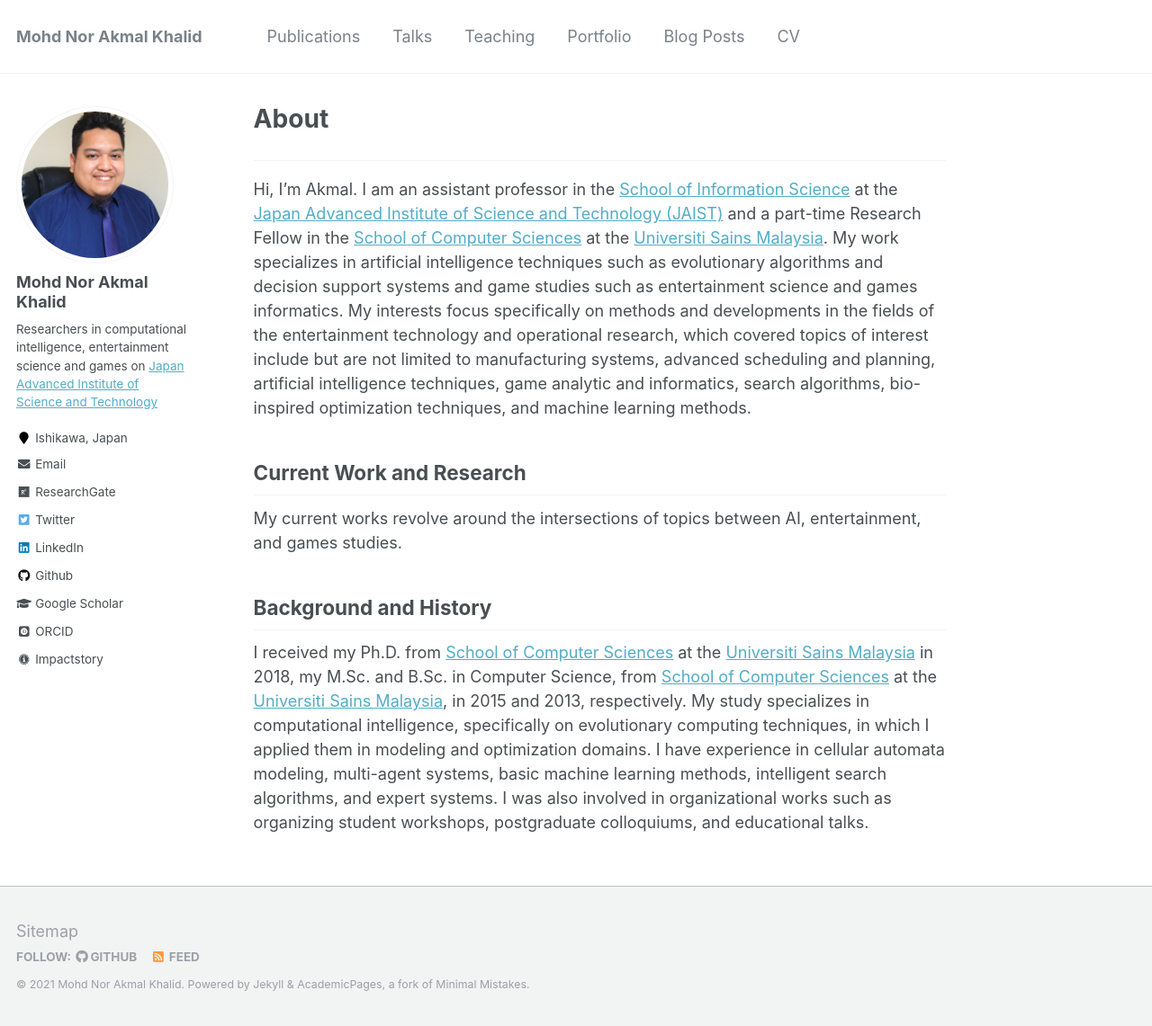
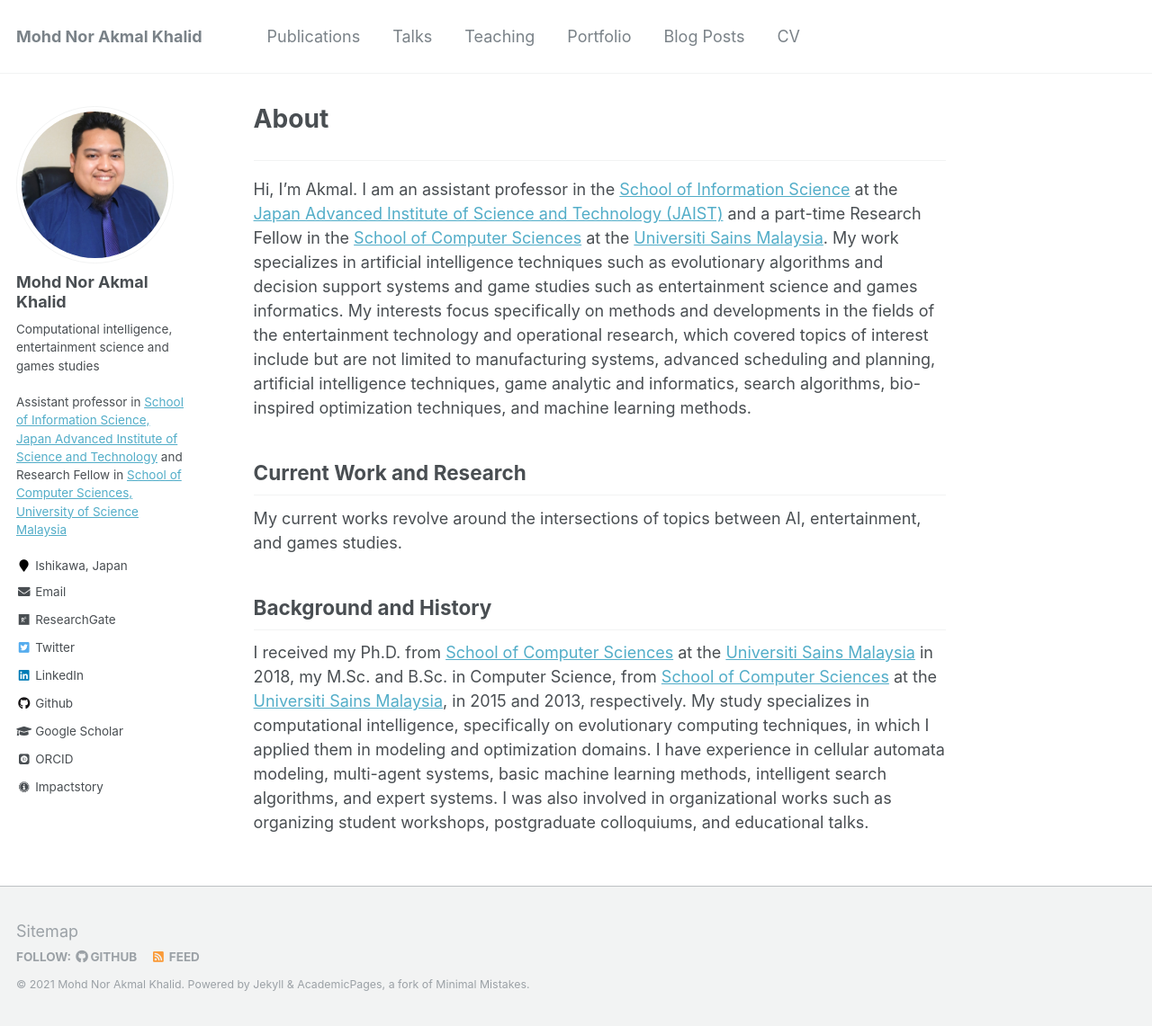
Before and after one commit to akmalkhalid/cv, a Jekyll site: the page built from _pages/about.md, in a window 1280 px wide and 1141 px high. Shown: the whole window at 90% size. Built offline with Jekyll 4.4.1, drawn with Linux system fonts in a browser that asks for light colours; some web fonts are replaced.

Commit message:
Update _config.yml

```diff
--- a/_config.yml
+++ b/_config.yml
@@ -84,7 +84,7 @@ analytics:
 author:
   name             : "Mohd Nor Akmal Khalid"
   avatar           : "profile.png"
-  bio              : "Researchers in computational intelligence, entertainment science and games on <a href='https://www.jaist.ac.jp' target='_blank'>Japan Advanced Institute of Science and Technology</a>"
+  bio              : "Computational intelligence, entertainment science and games studies<br><br>Assistant professor in <a href='https://www.jaist.ac.jp' target='_blank'>School of Information Science, Japan Advanced Institute of Science and Technology</a> and Research Fellow in <a href='https://cs.usm.my' target='_blank'>School of Computer Sciences, University of Science Malaysia</a>"
   location         : "Ishikawa, Japan"
   employer         :
   pubmed           :
```
